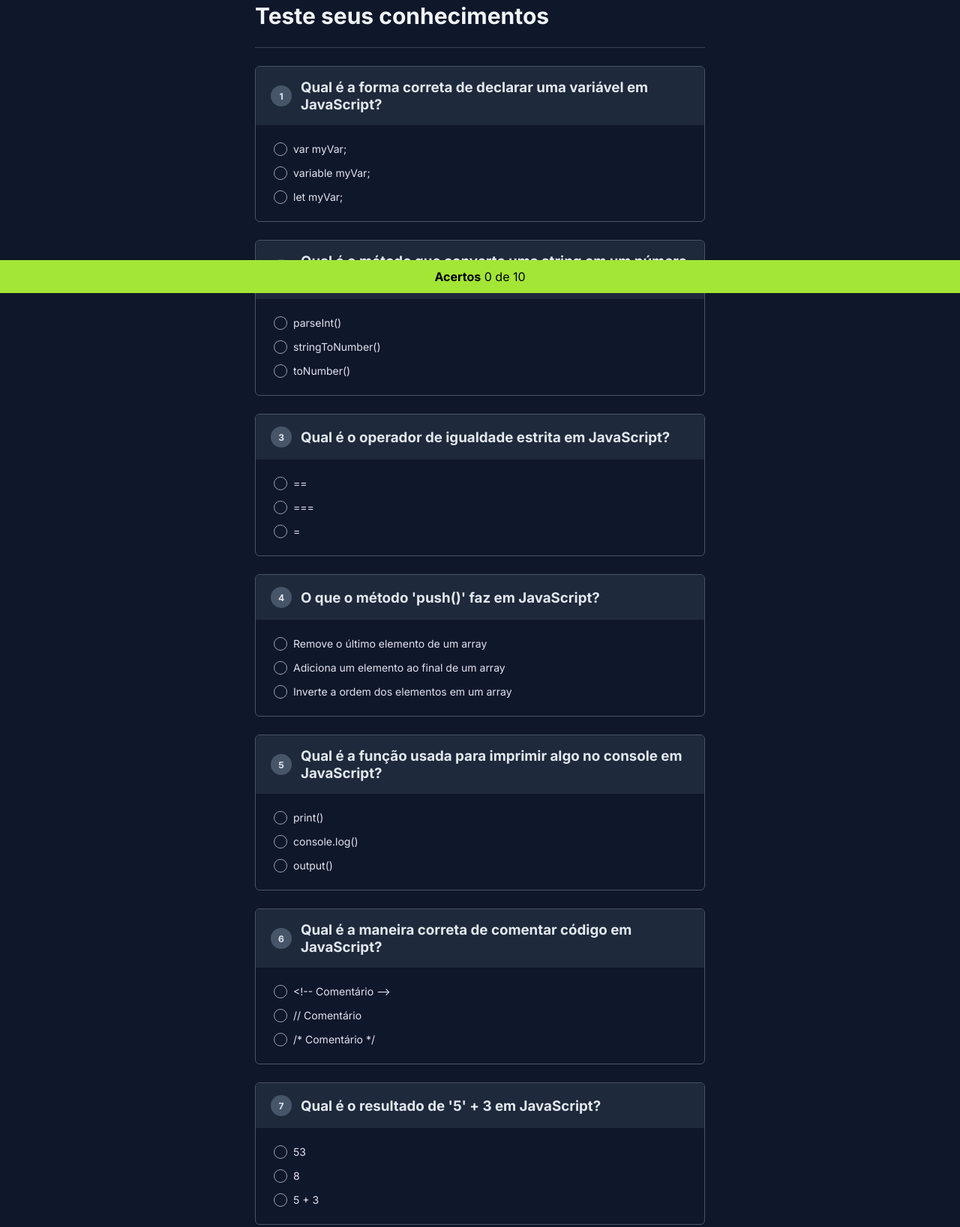
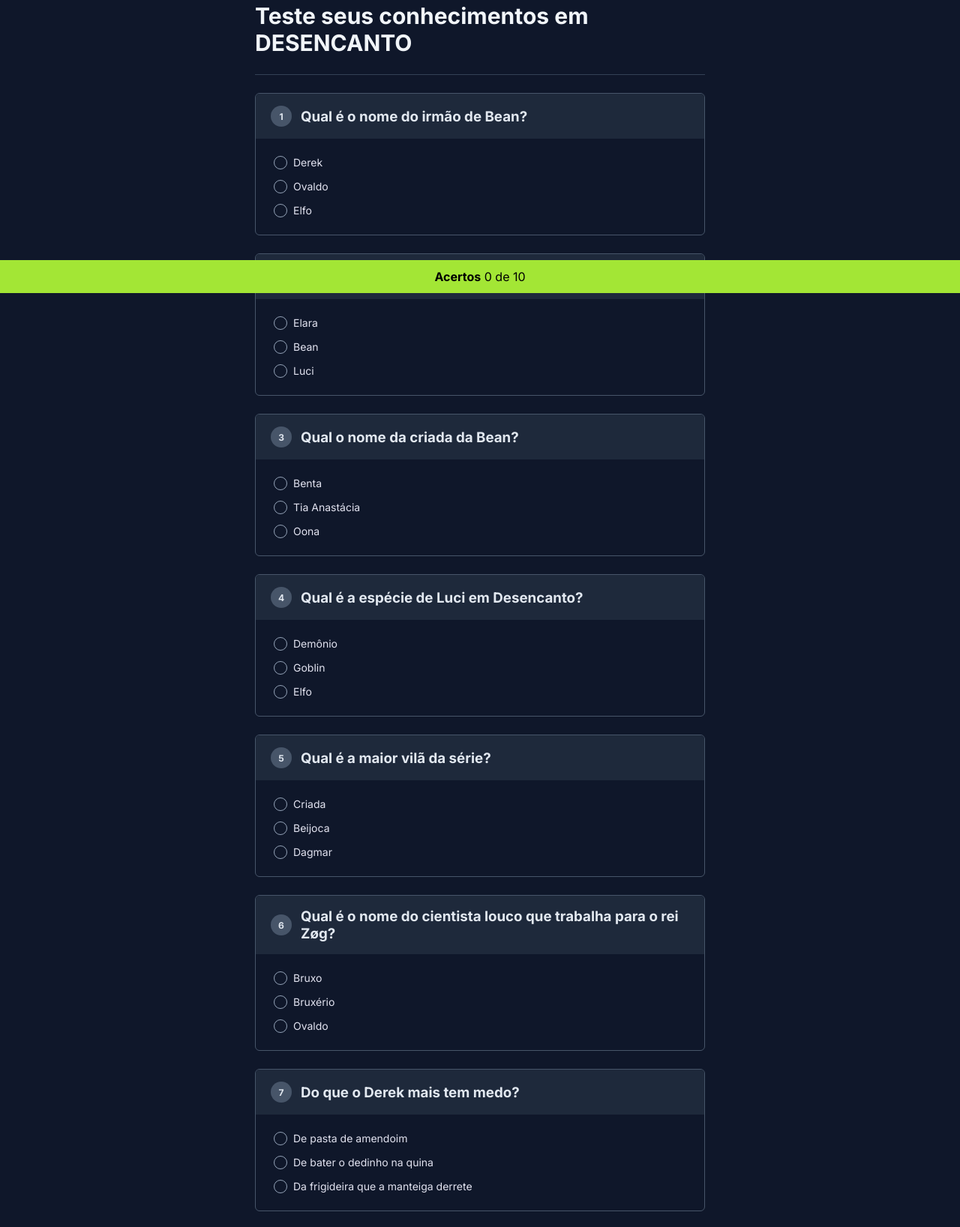
Before and after one commit to LSnow05/NLW-Experts, a plain HTML site: page index.html in a window 1280 px wide. Shown: the part 409-2046 px from the top of the page at 75% size. Drawn offline with Linux system fonts and the light colour scheme.

Commit message:
cod final

```diff
--- a/index.html
+++ b/index.html
@@ -11,7 +11,7 @@
 
         <header>
           <img src="https://gist.githubusercontent.com/maykbrito/f47569e32fb2b21f2ecc9f4c035c141f/raw/a45997404564112d7596fbb1b9cad5de5521927e/logo.svg" alt="Logo NLW">
-          <h1>Teste seus conhecimentos</h1>
+          <h1>Teste seus conhecimentos em DESENCANTO</h1>
         </header>
 
         <div id="quiz" ></div>
--- a/index.js
+++ b/index.js
@@ -1,93 +1,91 @@
 const perguntas = [
     {
-      pergunta: "Qual é a forma correta de declarar uma variável em JavaScript?",
+      pergunta: "Qual é o nome do irmão de Bean?",
       respostas: [
-        "var myVar;",
-        "variable myVar;",
-        "let myVar;"
+        "Derek",
+        "Ovaldo",
+        "Elfo"
       ],
       correta: 0
     },
     {
-      pergunta: "Qual é o método que converte uma string em um número em JavaScript?",
+      pergunta: "Qual é o nome da personagem principal de Desencanto?",
       respostas: [
-        "parseInt()",
-        "stringToNumber()",
-        "toNumber()"
+        "Elara",
+        "Bean",
+        "Luci"
+      ],
+      correta: 1
+    },
+    {
+      pergunta: "Qual o nome da criada da Bean?",
+      respostas: [
+        "Benta",
+        "Tia Anastácia",
+        "Oona"
       ],
       correta: 0
     },
     {
-      pergunta: "Qual é o operador de igualdade estrita em JavaScript?",
+      pergunta: "Qual é a espécie de Luci em Desencanto?",
       respostas: [
-        "==",
-        "===",
-        "="
+        "Demônio",
+        "Goblin",
+        "Elfo"
+      ],
+      correta: 0
+    },
+    {
+      pergunta: "Qual é a maior vilã da série?",
+      respostas: [
+        "Criada",
+        "Beijoca",
+        "Dagmar"
+      ],
+      correta: 2
+    },
+    {
+      pergunta: "Qual é o nome do cientista louco que trabalha para o rei Zøg?",
+      respostas: [
+        "Bruxo",
+        "Bruxério",
+        "Ovaldo"
       ],
       correta: 1
     },
     {
-      pergunta: "O que o método 'push()' faz em JavaScript?",
+      pergunta: "Do que o Derek mais tem medo?",
       respostas: [
-        "Remove o último elemento de um array",
-        "Adiciona um elemento ao final de um array",
-        "Inverte a ordem dos elementos em um array"
-      ],
-      correta: 1
-    },
-    {
-      pergunta: "Qual é a função usada para imprimir algo no console em JavaScript?",
-      respostas: [
-        "print()",
-        "console.log()",
-        "output()"
-      ],
-      correta: 1
-    },
-    {
-      pergunta: "Qual é a maneira correta de comentar código em JavaScript?",
-      respostas: [
-        "<!-- Comentário -->",
-        "// Comentário",
-        "/* Comentário */"
+        "De pasta de amendoim",
+        "De bater o dedinho na quina",
+        "Da frigideira que a manteiga derrete"
       ],
       correta: 2
     },
     {
-      pergunta: "Qual é o resultado de '5' + 3 em JavaScript?",
+      pergunta: "Qual é o nome do elfo que se torna amigo de Bean e Luci?",
       respostas: [
-        "53",
-        "8",
-        "5 + 3"
+        "Elfo",
+        "Beijoca",
+        "Chocado (o quêêê)"
       ],
       correta: 0
     },
     {
-      pergunta: "Qual é a palavra-chave usada para declarar uma função em JavaScript?",
+      pergunta: "Qual o nome da sereia que é namorada da Bean?",
       respostas: [
-        "method",
-        "function",
-        "func"
+        "Mora",
+        "Dagmar",
+        "Rebecca"
       ],
-      correta: 1
+      correta: 0
     },
     {
-      pergunta: "O que o método 'indexOf()' retorna quando o elemento não é encontrado em um array?",
+      pergunta: "Qual é o melhor personagem de Desencanto?",
       respostas: [
-        "null",
-        "undefined",
-        "-1"
+        "Luci"
       ],
-      correta: 2
-    },
-    {
-      pergunta: "Qual é o resultado de 3 * '3' em JavaScript?",
-      respostas: [
-        "9",
-        "33",
-        "TypeError"
-      ],
-      correta: 2
+      correta: 0
     }
   ];
 
```
